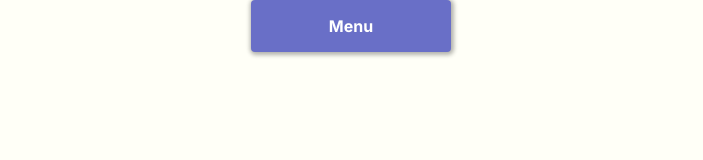
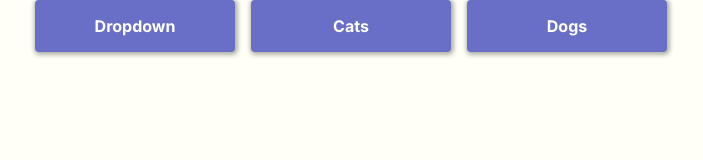
Before and after one commit to KimMillena/dropdown-menu, a plain HTML site: page index.html in a window 1280 px wide. Shown: the whole page, without its empty margins (289-992 px from the left). Drawn offline with Linux system fonts and the light colour scheme.

Commit message:
Add sample dropdowns

```diff
--- a/index.html
+++ b/index.html
@@ -13,7 +13,7 @@
         <!-- You can copy this to add another dropdown -->
         <ul class="dropdown-container">
             <li class="dropdown-header">
-                <button class="header-btn" type="button">Menu</button>
+                <button class="header-btn" type="button">Dropdown</button>
 
                 <!-- Here you can add another dropdown item -->
                 <ul class="dropdown-list">
@@ -23,6 +23,34 @@
                 </ul>
             </li>
         </ul>
+
+        <!-- Sample -->
+        <ul class="dropdown-container">
+            <li class="dropdown-header">
+                <button class="header-btn" type="button">Cats</button>
+
+                <!-- Here you can add another dropdown item -->
+                <ul class="dropdown-list">
+                    <li class="item"><a href="#">Orange</a></li>
+                    <li class="item"><a href="#">White</a></li>
+                    <li class="item"><a href="#">Gray</a></li>
+                </ul>
+            </li>
+        </ul>
+
+        <!-- Sample -->
+        <ul class="dropdown-container">
+            <li class="dropdown-header">
+                <button class="header-btn" type="button">Dogs</button>
+
+                <!-- Here you can add another dropdown item -->
+                <ul class="dropdown-list">
+                    <li class="item"><a href="#">Golden</a></li>
+                    <li class="item"><a href="#">Brown</a></li>
+                    <li class="item"><a href="#">Black</a></li>
+                </ul>
+            </li>
+        </ul>
     </nav>
 
     <script src="index.js"></script>
--- a/styles.css
+++ b/styles.css
@@ -23,6 +23,12 @@ body {
   background-color: #fffff7;
   display: flex;
   justify-content: center;
+}
+
+nav {
+  display: flex;
+  justify-content: center;
+  gap: 1rem;
 }
 
 .dropdown-container {
```
